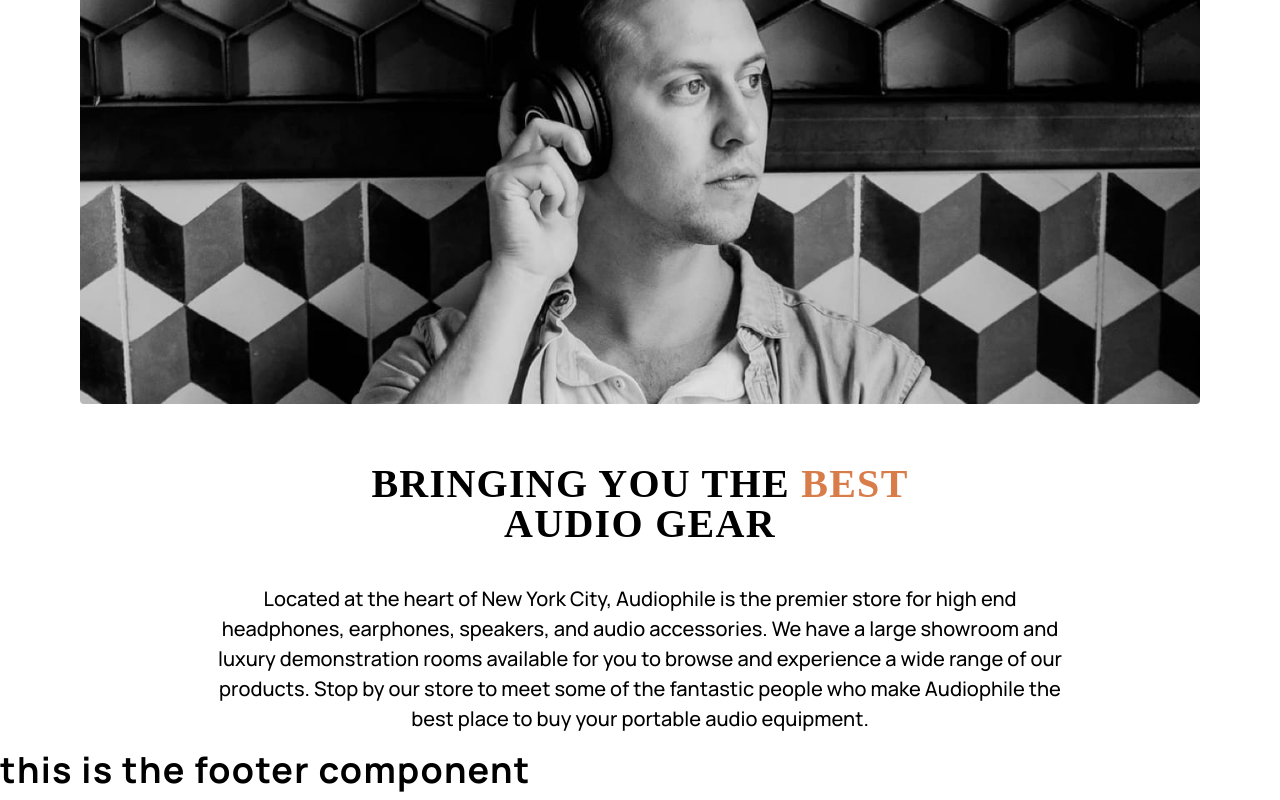
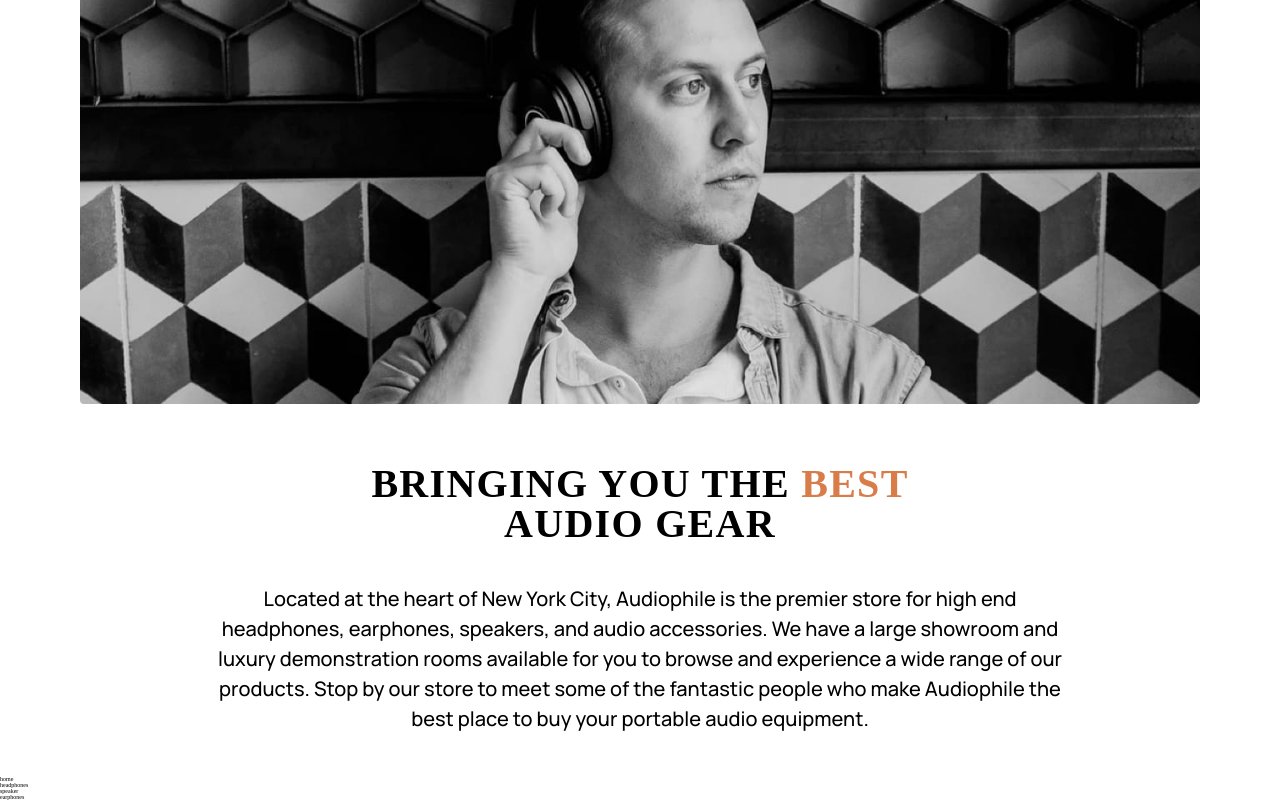
Before and after one commit to BilalHassen/audiophile-web-site, a React (Vite) app: page / in a window 1280 px wide. Shown: the part 3088-3888 px from the top of the page. Built offline with nearby package versions, Linux system fonts and the light colour scheme; a web font is replaced by a local one.

Commit message:
add footer and nav structure with images

```diff
--- a/src/Components/Footer/Footer.jsx
+++ b/src/Components/Footer/Footer.jsx
@@ -1,9 +1,22 @@
 import "./Footer.scss";
-
+import logo from "../../assets/shared/desktop/logo.svg";
+import facebookIcon from "../../assets/shared/desktop/icon-facebook.svg";
+import instagramIcon from "../../assets/shared/desktop/icon-instagram.svg";
+import twitterIcon from "../../assets/shared/desktop/icon-twitter.svg";
 export default function Footer() {
   return (
     <>
-      <h1>this is the footer component</h1>
+      <footer className="footer">
+        <div className="footer__logo-container">
+          <img className="footer__logo" src={logo} alt={"footer logo"}></img>
+          <ul className="footer__nav">
+            <li className="footer__nav-item">home</li>
+            <li className="footer__nav-item">headphones</li>
+            <li className="footer__nav-item">speaker</li>
+            <li className="footer__nav-item">earphones</li>
+          </ul>
+        </div>
+      </footer>
     </>
   );
 }
```
